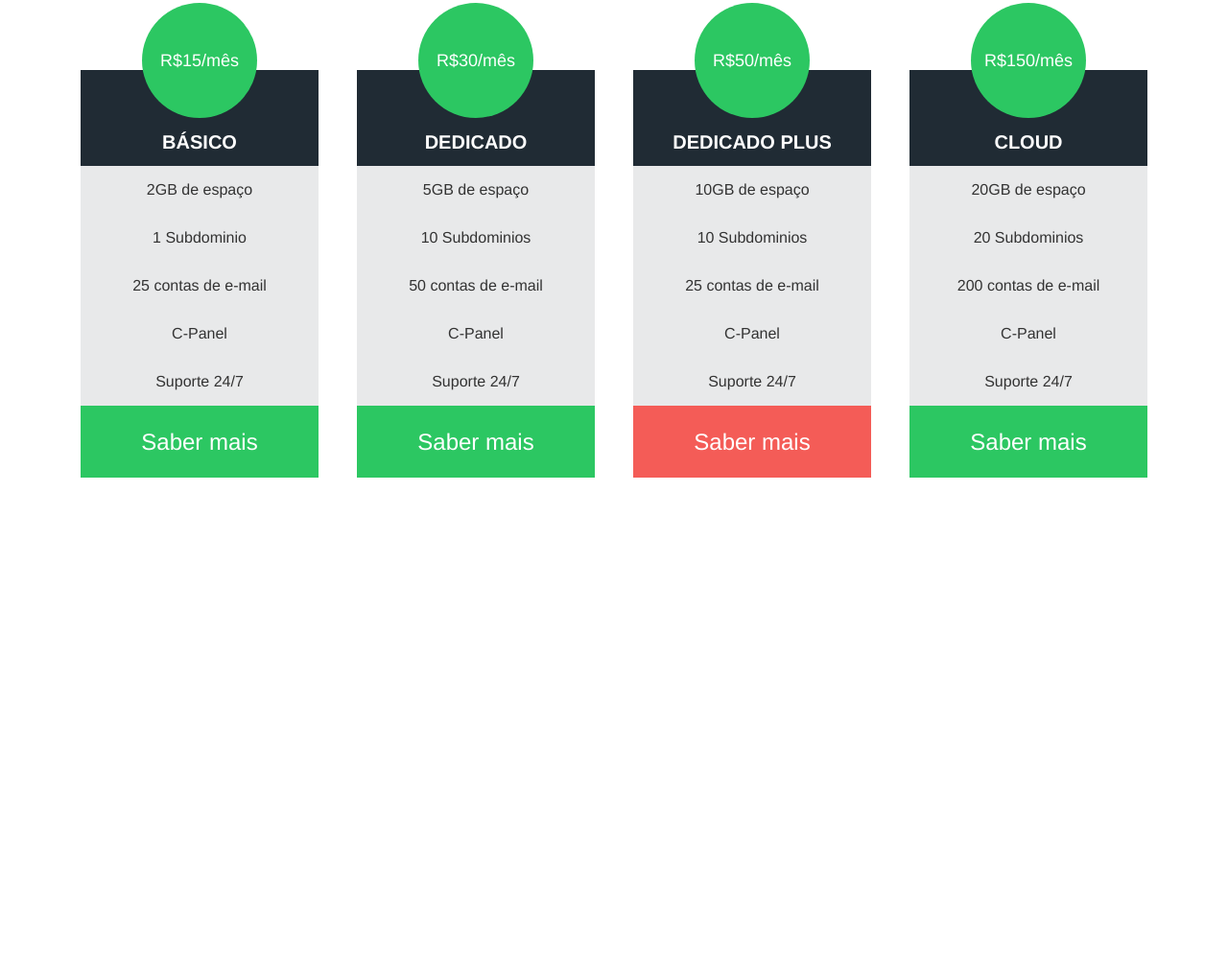
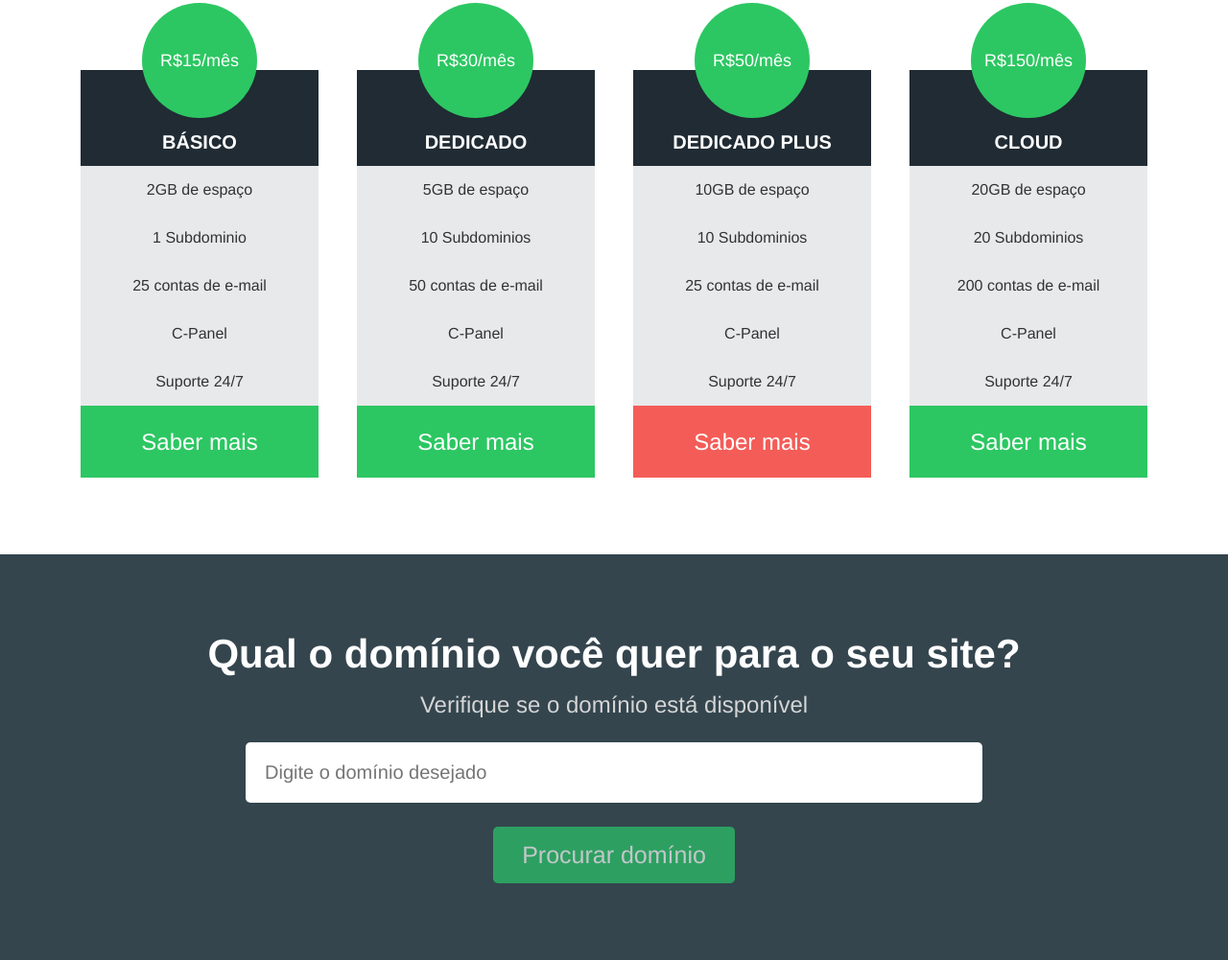
Before and after one commit to MarcosAdrianoGuedes/HDC-HOST, a plain HTML site: page index.html in a window 1280 px wide. Shown: the part 1053-2054 px from the top of the page at 96% size. Before the commit the page ends 1631 px from the top, so only its background shows below. Drawn offline with Linux system fonts and the light colour scheme.

Commit message:
Seção de busca de domínio (HTML & CSS)

```diff
--- a/css/styles.css
+++ b/css/styles.css
@@ -209,3 +209,49 @@ nav {
 .plan .recomended {
     background-color: #f45c57;
 }
+
+/* search domain */
+.searchdomain-container {
+    background-color: #34454e;
+    text-align: center;
+    padding: 5rem 0;
+}
+
+.searchdomain-container h2 {
+    color: #fff;
+    font-size: 42px;
+    margin-bottom: 15px;
+}
+
+.searchdomain-container p {
+    color: #d5d5d5;
+    font-size: 24px;
+    margin-bottom: 25px;
+}
+
+.searchdomain-container input {
+    display: block;
+    border: none;
+    border-radius: 5px;
+    margin: 0 auto;
+}
+
+.searchdomain-container input[type="text"] {
+    width: 60%;
+    padding: 20px;
+    font-size: 20px;
+    margin-bottom: 25px;
+}
+
+.searchdomain-container input[type="submit"] {
+    background-color: #2bc76a;
+    padding: 15px 30px;
+    color: #FFF;
+    font-size: 25px;
+    cursor: pointer;
+    opacity: .7;
+}
+
+.searchdomain-container input[type="submit"]:hover {
+    opacity: 1;
+}
--- a/index.html
+++ b/index.html
@@ -120,6 +120,14 @@
                     </div>
                 </div>
             </section>
+            <section class="searchdomain-container">
+                <h2>Qual o domínio você quer para o seu site?</h2>
+                <p>Verifique se o domínio está disponível</p>
+                <form>
+                    <input type="text" name="domain" id="domain" placeholder="Digite o domínio desejado">
+                    <input type="submit" value="Procurar domínio">
+                </form>
+            </section>
         </main>
     </div>
 </body>
```
